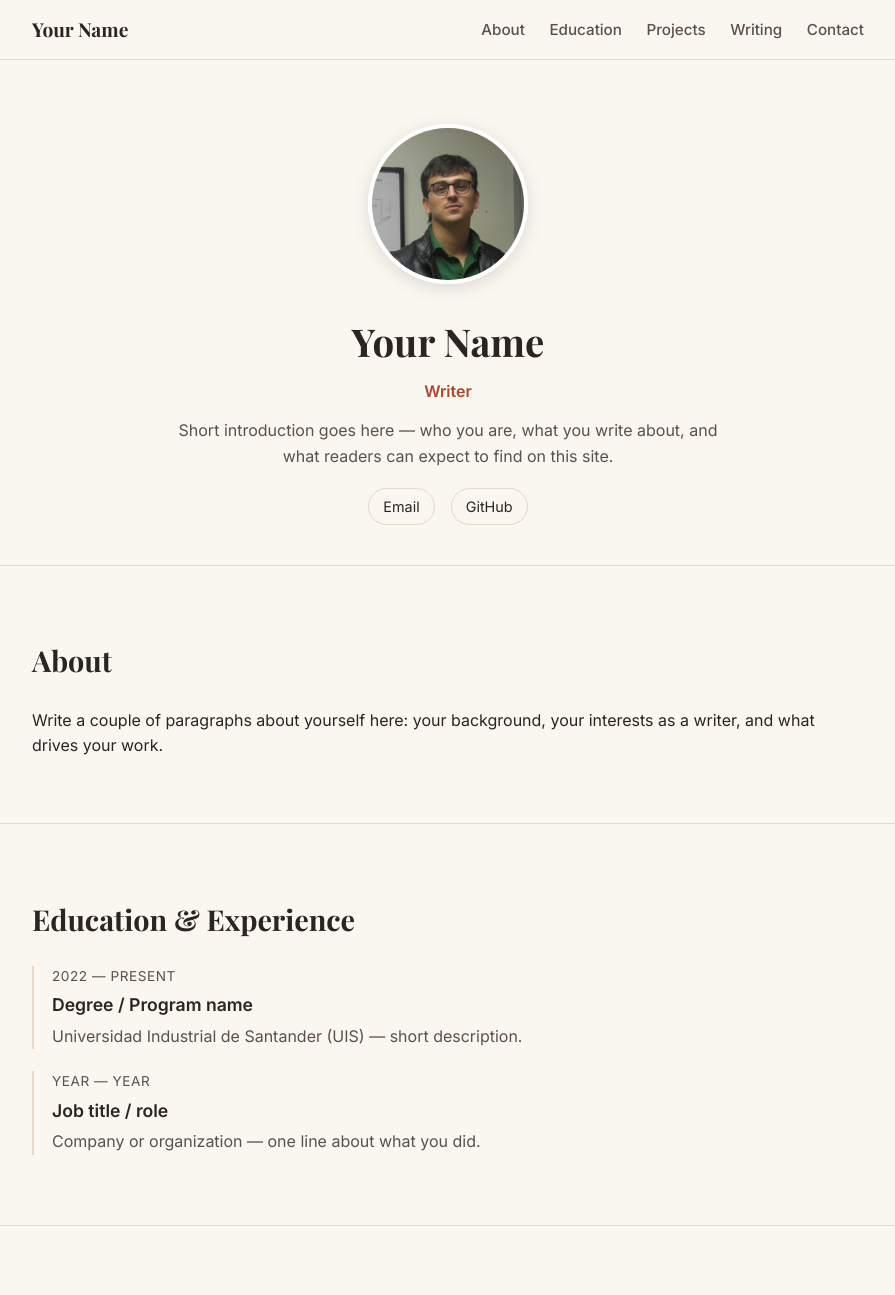
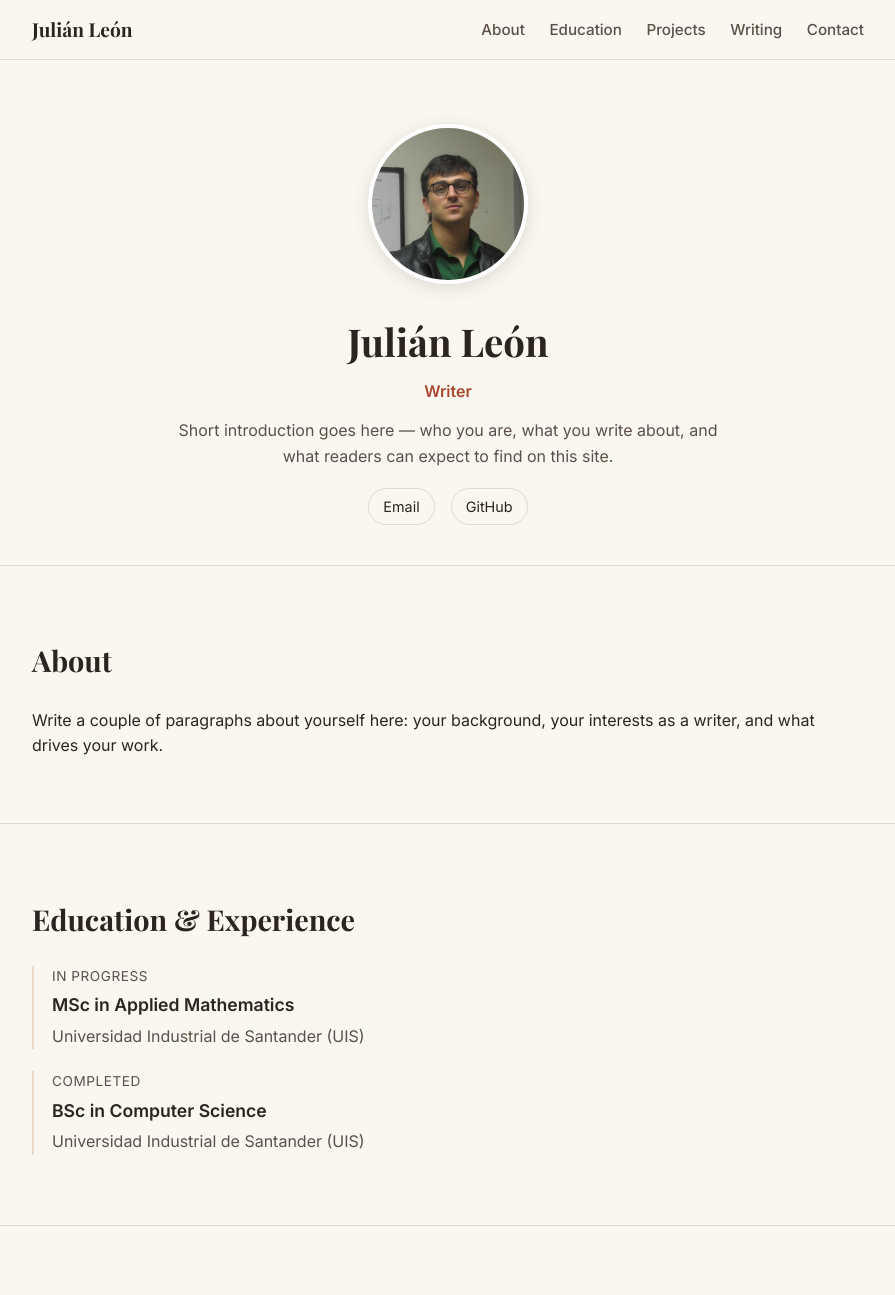
Before and after one commit to Jleon13/jleon13.github.io, a plain HTML site: page index.html in a window 1280 px wide. Shown: the top 1295 px of the page, without its empty margins (192-1087 px from the left). Drawn offline with nearby package versions, Linux system fonts and the light colour scheme.

Commit message:
all changes

```diff
--- a/index.html
+++ b/index.html
@@ -3,7 +3,7 @@
 <head>
   <meta charset="UTF-8">
   <meta name="viewport" content="width=device-width, initial-scale=1.0">
-  <title>Your Name — Writer</title>
+  <title>Julián León — Writer</title>
   <link rel="preconnect" href="https://fonts.googleapis.com">
   <link href="https://fonts.googleapis.com/css2?family=Playfair+Display:wght@600;700&family=Inter:wght@400;500;600&display=swap" rel="stylesheet">
   <link rel="stylesheet" href="css/style.css">
@@ -12,7 +12,7 @@
 
   <nav>
     <div class="wrap">
-      <div class="brand">Your Name</div>
+      <div class="brand">Julián León</div>
       <div class="links">
         <a href="#about">About</a>
         <a href="#education">Education</a>
@@ -25,8 +25,8 @@
 
   <header class="hero">
     <div class="wrap">
-      <img src="images/mephoto.jpeg" alt="Your Name">
-      <h1>Your Name</h1>
+      <img src="images/mephoto.jpeg" alt="Julián León">
+      <h1>Julián León</h1>
       <div class="tagline">Writer</div>
       <p class="intro">
         <!-- TODO: one or two sentences about who you are and what you write about -->
@@ -57,18 +57,18 @@
       <h2>Education &amp; Experience</h2>
 
       <div class="timeline-item">
-        <div class="when">2022 — Present</div>
-        <h3>Degree / Program name</h3>
-        <p>Universidad Industrial de Santander (UIS) — short description.</p>
+        <div class="when">In progress</div>
+        <h3>MSc in Applied Mathematics</h3>
+        <p>Universidad Industrial de Santander (UIS)</p>
       </div>
 
       <div class="timeline-item">
-        <div class="when">Year — Year</div>
-        <h3>Job title / role</h3>
-        <p>Company or organization — one line about what you did.</p>
+        <div class="when">Completed</div>
+        <h3>BSc in Computer Science</h3>
+        <p>Universidad Industrial de Santander (UIS)</p>
       </div>
 
-      <!-- duplicate a .timeline-item block above for each entry -->
+      <!-- duplicate a .timeline-item block above for each entry, e.g. work experience -->
     </div>
   </section>
 
@@ -119,7 +119,7 @@
 
   <footer>
     <div class="wrap">
-      &copy; 2026 Your Name. Built with plain HTML &amp; hosted on GitHub Pages.
+      &copy; 2026 Julián León. Built with plain HTML &amp; hosted on GitHub Pages.
     </div>
   </footer>
 
```
Also changed, not shown: blog/hello-world.html (+3 -3 lines), blog/index.html (+3 -3 lines).
